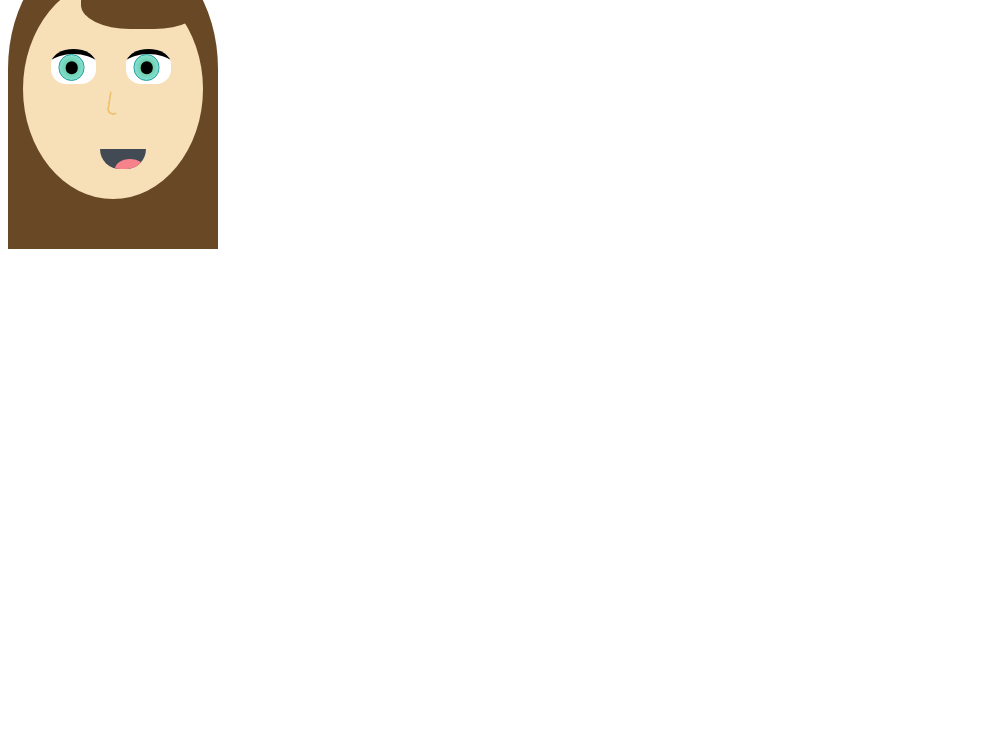
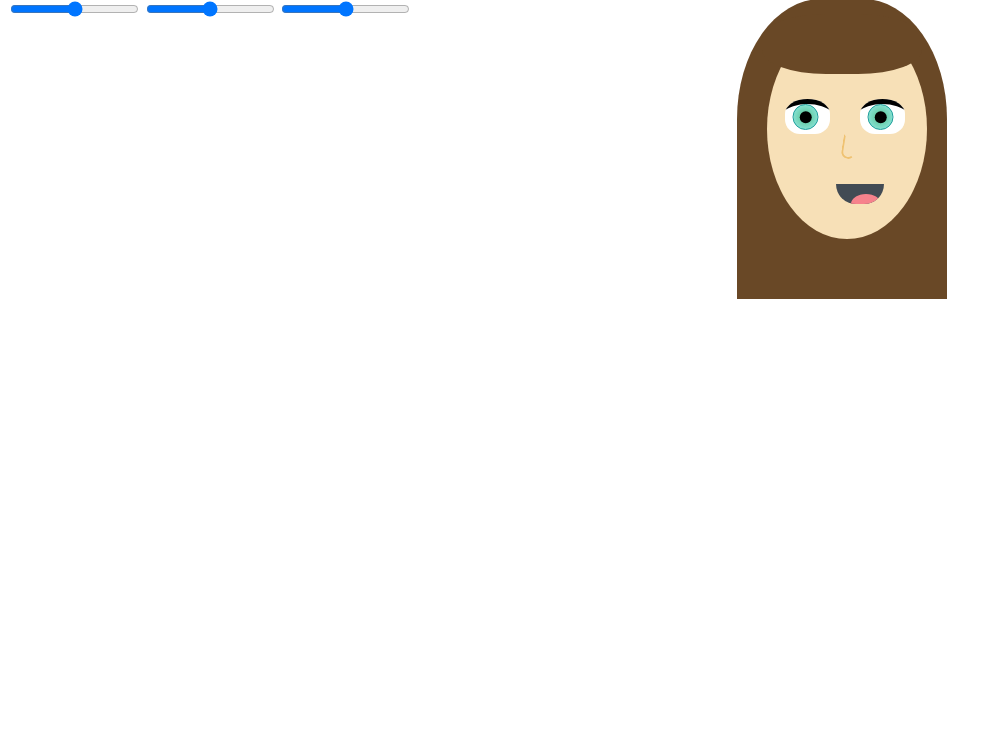
Before and after one commit to aleksandra-lisek/Makeover, a website built with webpack: page index.html in a window 1280 px wide. Shown: the part 59-800 px from the top of the page, without its empty margins (0-1002 px from the left). Built offline with nearby package versions, Linux system fonts and the light colour scheme.

Commit message:
added inputs and grid

```diff
--- a/index.html
+++ b/index.html
@@ -1,13 +1,28 @@
 <!DOCTYPE html>
 <html>
+
 <head>
     <meta charset="utf-8">
     <title>Makeover</title>
     <link rel="stylesheet" href="./css/main.css">
 </head>
+
 <body>
+
+    <div class="grid">
+        <div class="title"><h1>Makeover!!!!</h1></div>
+
+        <div class="inputs">
+            <input type="range" class="fringe-change">
+            <input type="range" class="hair-color-change">
+            <input type="range" class="eyes-color-change">
+        </div>
+
+
         <div class="head">
             <div class="hair">
+                <div class="fringe"></div>
+            </div>
             <div class="face">
                 <div class="eyes">
                     <div class="eye">
@@ -23,13 +38,15 @@
                 </div>
 
                 <div class="nose"></div>
-
                 <div class="mouth">
                     <div class="tounge"></div>
                 </div>
             </div>
         </div>
+
+
     </div>
     <script src="./js/app.js"></script>
 </body>
+
 </html>
--- /dev/null
+++ b/sass/_face.scss
@@ -0,0 +1,110 @@
+.head{
+    grid-area: head;
+}
+
+.hair {
+    width: 21rem;
+    height: 30rem;
+    background-color: $hairColor;
+    display: flex;
+    justify-content: center;
+    border-radius: 40% 40% 0 0;
+}
+
+.face {
+    width: $faceWidth;
+    height: $faceHeight;
+    background-color: $skinColor;
+    border-radius: 50%;
+    display: flex;
+    transform:translate(3rem, -28rem);
+    display: flex;
+
+}
+
+.fringe {
+    content: "";
+    width: 16rem;
+    height: 6rem;
+    border-radius: 40% 40% 40% 40%;
+    // transform: translateX(-2rem);
+    left: -1.5rem;
+    transform: translate(0rem, 1.5rem);
+    background-color: $hairColor;
+    z-index: 200;
+}
+
+.eyes {
+    display: flex;
+    flex-flow: row;
+    position: absolute;
+    justify-content: space-between;
+    left: -2rem;
+    width: 12rem;
+    height: inherit;
+}
+
+.eye {
+    width: $eyeWidth;
+    height: 3.5rem;
+    background-color: #FFFFFF;
+    border-radius: 60% 60% 40% 40%/ 50% 50% 50% 50%;
+    position: relative;
+    top: 8rem;
+    left: 3.75rem;
+    @include eyesShadow(#000);
+
+    .iris {
+        width: 2.45rem;
+        height: 2.45rem;
+        @include radiousGradient ($eyeColorInner, $eyeColorOuter);
+        border-radius: 50%;
+        @include move(0.75rem, 0.5rem);
+        border: 0.3px solid darken($eyeColorOuter, 40%);
+
+        .pupil {
+            width: 1.25rem;
+            height: 1.25rem;
+            background-color: #000000;
+            border-radius: 50%;
+            @include move(50%, 50%);
+        }
+    }
+}
+
+.nose {
+    position: relative;
+    top: 53%;
+    left: 47%;
+    height: $noseHeight;
+    width: $noseWidth;
+    border: 2px solid $noseColor;
+    border-color: transparent transparent $noseColor $noseColor;
+    border-radius: 0 10px 10px;
+    -webkit-transform: rotate(9deg);
+    -moz-transform: rotate(9deg);
+    -o-transform: rotate(9deg);
+    -ms-transform: rotate(9deg);
+    transform: rotate(9deg);
+}
+
+.mouth {
+    position: relative;
+    z-index: 20;
+    transform: translate(5.5rem, 16.5rem);
+    width: 4.75rem;
+    height: 2rem;
+    border-radius: 0 0 100px 100px;
+    background: #424B54;
+    overflow: hidden;
+
+    .tounge {
+        transform: translate(1.5rem, 1rem);
+        width: 30px;
+        height: 20px;
+        background: #F6828C;
+        border-radius: 100%;
+        -webkit-border-radius: 100%;
+        -moz-border-radius: 100%;
+    }
+}
--- a/sass/_var.scss
+++ b/sass/_var.scss
@@ -3,7 +3,7 @@ $noseColor: darken($skinColor, 15%);
 
 $hairColor: #694826;
 
-$faceWidth:18rem;
+$faceWidth:16rem;
 $faceHeight:22rem;
 
 $eyeColorInner: #54bf8c;
--- /dev/null
+++ b/sass/inputs.scss
@@ -0,0 +1,3 @@
+.inputs{
+    grid-area: inputs;
+}
--- a/sass/main.scss
+++ b/sass/main.scss
@@ -1,127 +1,21 @@
 @import "mixins";
 @import "var";
+@import "face";
+@import "inputs";
 
-html{
+html {
     font-size: 10px;
 }
 
-
-.hair{
-    width: 21rem;
-    height: 30rem;
-    background-color: $hairColor;
-    display: flex;
-    justify-content: center;
-    border-radius: 40% 40% 0% 0%;
-
-
+.title{
+    grid-area: title;
 }
 
-.face{
-    width: $faceWidth;
-    height: $faceHeight;
-    background-color: $skinColor;
-    border-radius: 50%;
-    display: flex;
-    transform: translateY(3rem);
-    display: flex;
-    &:after{
-        content: "";
-        width: 16rem;
-        height: 6rem;
-        border-radius: 40% 40% 40% 40%;
-        // transform: translateX(-2rem);
-        left: -2rem;
-        transform: translateY(-1rem);
-        background-color: $hairColor;
-        // z-index: 10;
-
-    }
+.grid{
+    display: grid;
+    grid-template-columns: 40%, 60%;
+    grid-template-rows: 20%, 80%;
+    grid-template-areas:
+   "title title "
+   "inputs head ";
 }
-
-.eyes{
-    display: flex;
-    flex-flow: row;
-    position: absolute;
-    justify-content: space-between;
-    left: -1rem;
-    width: 12rem;
-    height: inherit;
-
-
-}
-.eye{
-    width: $eyeWidth;
-    height: 3.5rem;
-    background-color: #FFFFFF;
-     border-radius: 60% 60% 40% 40%/ 50% 50% 50% 50%;
-    //  transform: rotate(180deg);
-//     box-shadow: -1px -55px 0px 13px red
-//     -webkit-box-shadow: -1px -55px 0px 13px red;
-// -moz-box-shadow: -1px -55px 0px 13px red;
-    position: relative;
-    top: 7rem;
-    left: 3.75rem;
-    @include eyesShadow(#000);
-
-    .iris{
-        width: 2.45rem;
-        height: 2.45rem;
-        @include radiousGradient ($eyeColorInner, $eyeColorOuter);
-        border-radius: 50%;
-        @include move(0.75rem, 0.5rem);
-        border: 0.3px solid darken($eyeColorOuter, 40%);
-
-        .pupil{
-            width: 1.25rem;
-            height: 1.25rem;
-            background-color: #000000;
-            border-radius: 50%;
-            @include move(50%, 50%);
-        }
-
-    }
-
-}
-
-.nose{
-    position: relative;
-			top: 51%;
-			left: 47%;
-
-			height: $noseHeight;
-			width: $noseWidth;
-
-			border: 2px solid $noseColor;
-			border-color: transparent transparent $noseColor $noseColor;
-			border-radius: 0 10px 10px;
-			-webkit-transform: rotate(9deg);
-			-moz-transform: rotate(9deg);
-			-o-transform: rotate(9deg);
-			-ms-transform: rotate(9deg);
-			transform: rotate(9deg);
-}
-
-
-.mouth{
-    position: relative;
-    z-index: 20;
-    transform: translate(6.5rem, 17rem);
-    width: 6rem;
-    height: 2rem;
-    border-radius: 0 0 100px 100px;
-    background: #424B54;
-    overflow: hidden;
-
-    .tounge{
-    transform: translate(1.5rem, 1rem);
-
-   width: 30px;
-   height: 20px;
-   background: #F6828C;
-   border-radius: 100%;
-   -webkit-border-radius: 100%;
-   -moz-border-radius: 100%;
-
-    }
-}
```
Also changed, not shown: css/inputs.css (added), css/main.css. Lines whose indentation alone changed are shown as unchanged.
